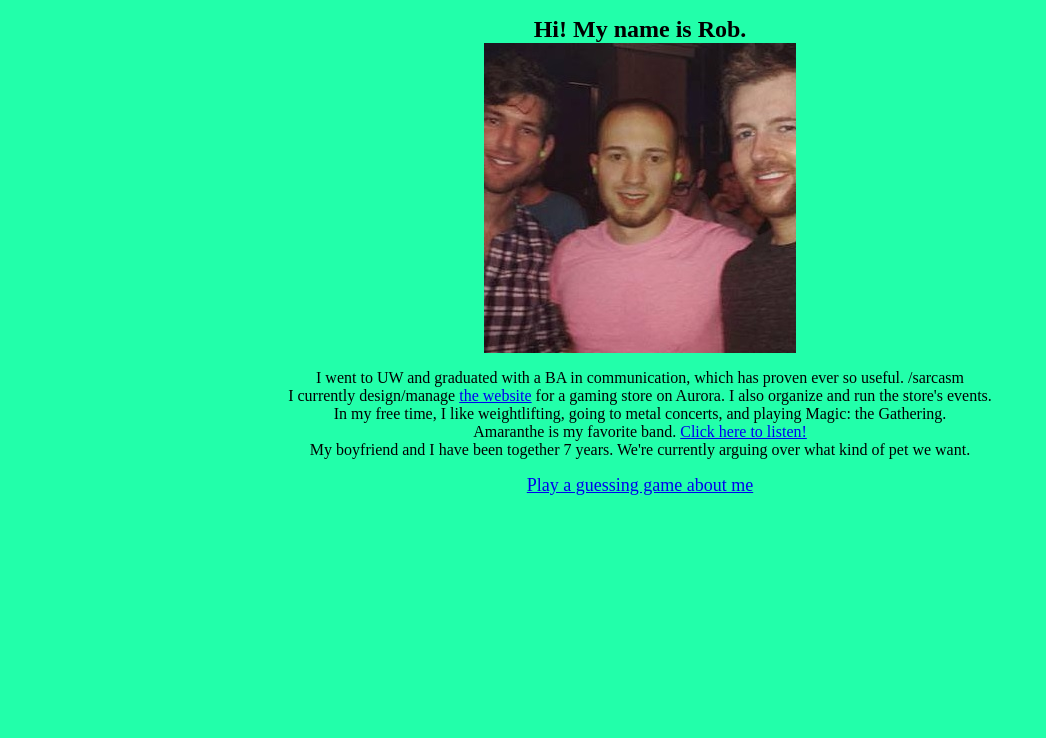
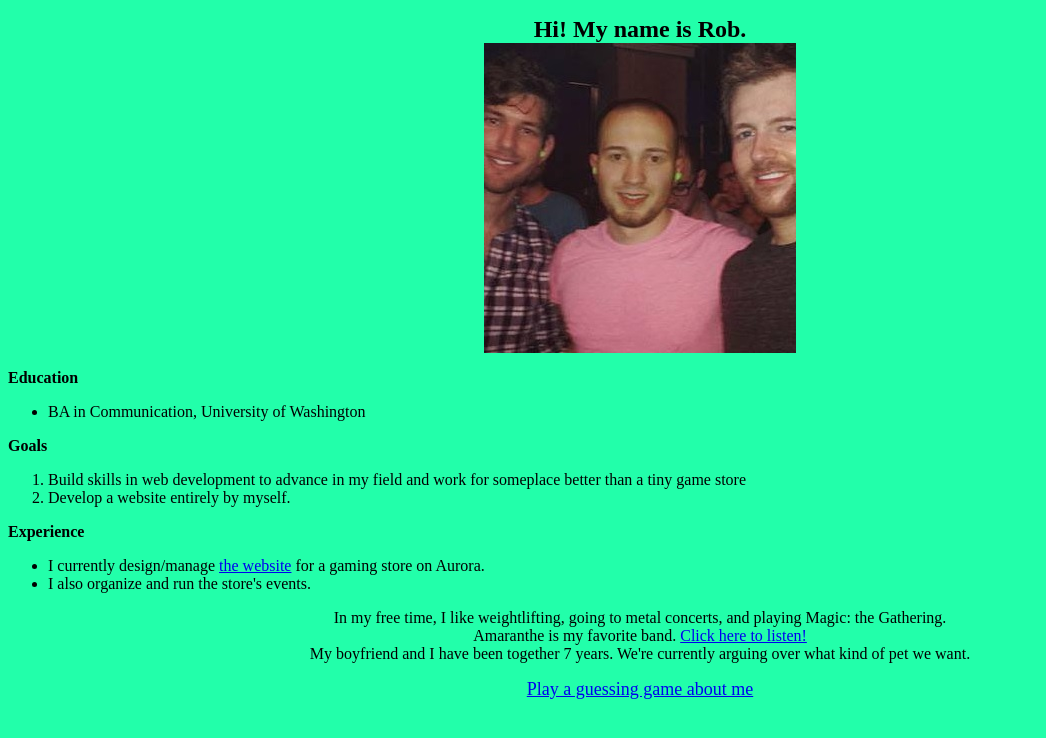
Before and after one commit to robvan89/guessing-game, a plain HTML site: page about.html in a window 1280 px wide. Shown: the whole page, without its empty margins (0-1046 px from the left). Drawn offline with Linux system fonts and the light colour scheme.

Commit message:
Updated about

```diff
--- a/about.html
+++ b/about.html
@@ -4,10 +4,15 @@
 <body bgcolor="22FFAA">
   <p align= "center"><b><font size="5.5em">Hi! My name is Rob.</font></b><br>
     <img src="myfbpic.jpg" align="center">
-    <p align="center">
-I went to UW and graduated with a BA in communication, which has proven ever so useful. /sarcasm<br>
-I currently design/manage <a href= "http://www.cardexchangegaming.com">the website</a> for a gaming store on Aurora.
-I also organize and run the store's events.<br>
+    <p><b>Education</b><br>
+    <ul><li>BA in Communication, University of Washington</li></ul></p>
+    <p><b>Goals</b><br>
+    <ol><li>Build skills in web development to advance in my field and work for someplace better than a tiny game store</li>
+    <li>Develop a website entirely by myself.</li></ol></p>
+    <p><b>Experience</b><br>
+    <ul><li>I currently design/manage <a href= "http://www.cardexchangegaming.com">the website</a> for a gaming store on Aurora.</li>
+    <li>I also organize and run the store's events.</li></ul></p>
+<p align="center">
 In my free time, I like weightlifting, going to metal concerts, and playing Magic: the Gathering.<br>
 Amaranthe is my favorite band. <a href= "https://www.youtube.com/watch?v=yimkRDcDpf4" target="_blank">Click here to listen!</a><br>
 My boyfriend and I have been together 7 years. We're currently arguing over what kind of pet we want.</p>
```
